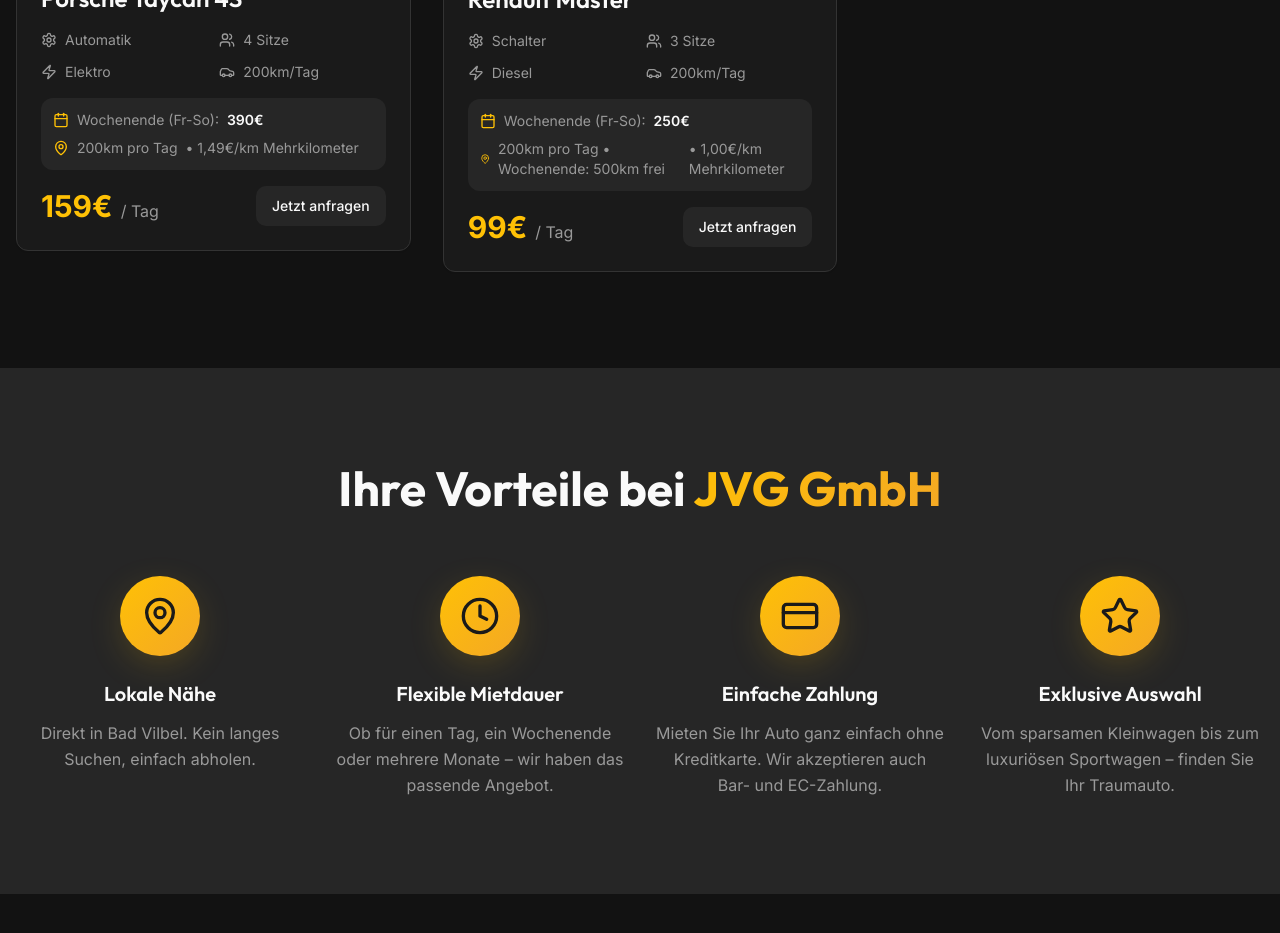
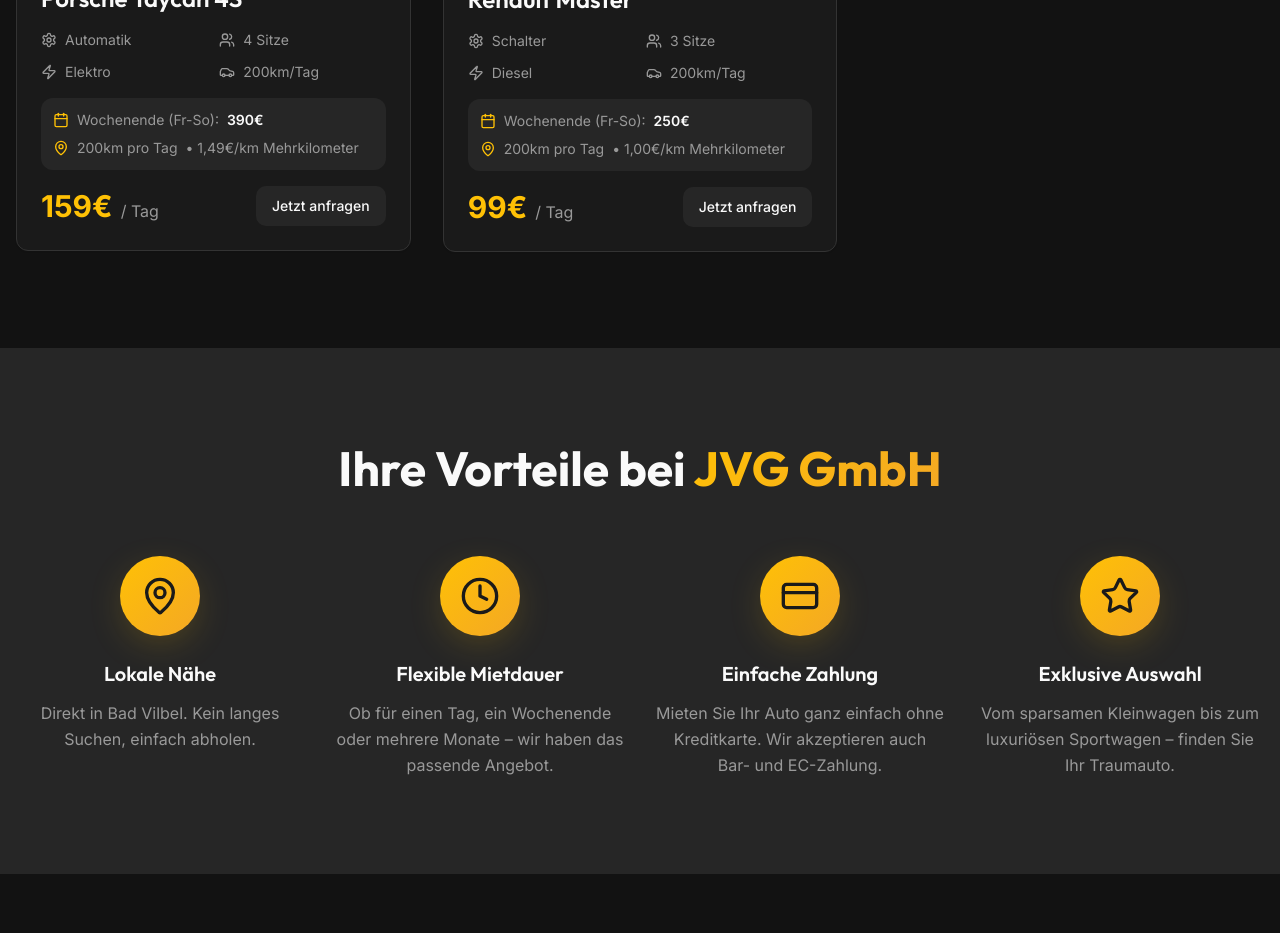
Before and after one commit to tskisht/jvg-drive-now, a React (Vite) app: page / in a window 1280 px wide. Shown: the part 3020-3953 px from the top of the page. Built offline with nearby package versions, Linux system fonts and the light colour scheme; the HTML template or start-up script is replaced by a standard one.

Commit message:
Code edited in Lovable Code Editor
Edited UI in Lovable

```diff
--- a/src/components/VehicleGallery.tsx
+++ b/src/components/VehicleGallery.tsx
@@ -161,7 +161,7 @@ const vehicles: Vehicle[] = [
     fuel: "Diesel",
     pricePerDay: 99,
     weekendPrice: 250,
-    freeKm: "200km pro Tag • Wochenende: 500km frei",
+    freeKm: "200km pro Tag",
     extraKmPrice: "1,00€/km",
   },
 ];
```
